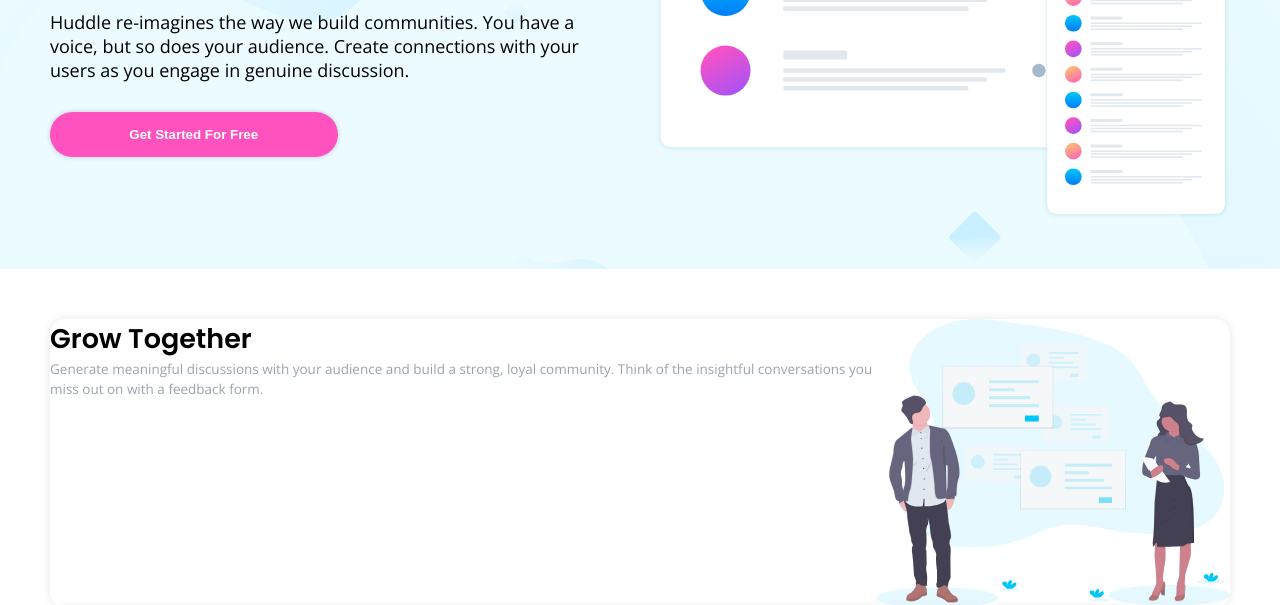
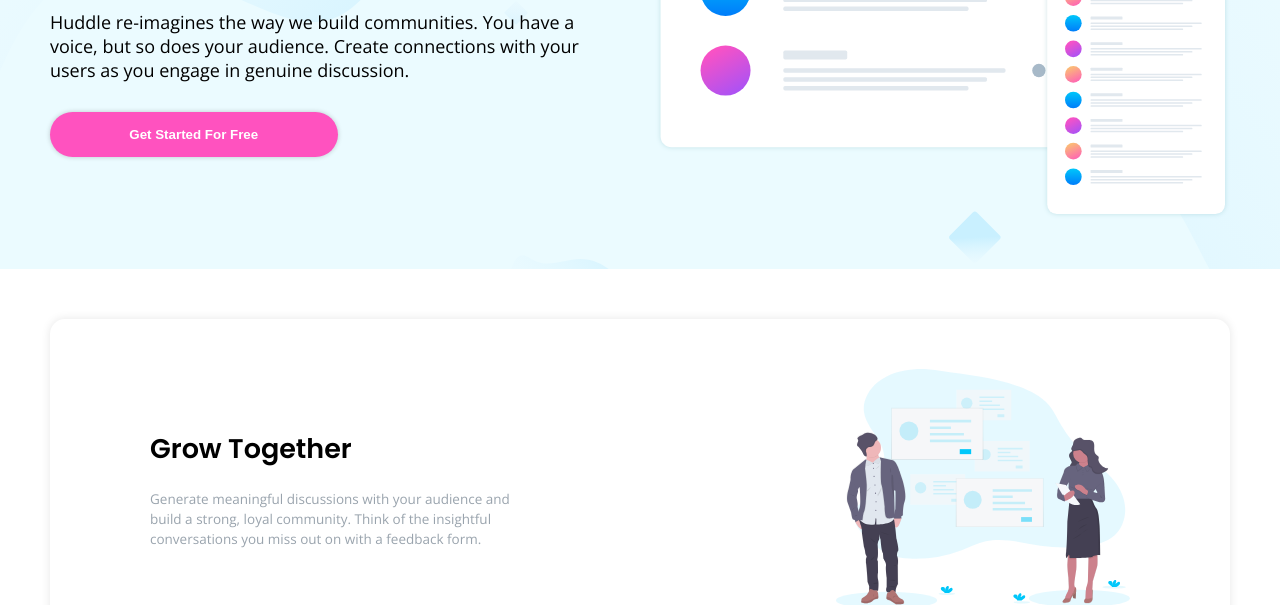
Before and after one commit to zmoerema/frontend-mentor-huddle-landing-page, a plain HTML site: page index.html in a window 1280 px wide. Shown: the part 337-942 px from the top of the page. Drawn offline with nearby package versions, Linux system fonts and the light colour scheme.

Commit message:
objectives layout done

```diff
--- a/styles.css
+++ b/styles.css
@@ -64,6 +64,14 @@ nav {
 #ready {
     box-shadow: 0 0 10px rgba(0, 0, 0, 0.1);
     border-radius: 15px;
+}
+
+.objective {
+    display: flex;
+}
+
+.objective h2 {
+    margin-bottom: 20px;
 }
 
 .objective p {
@@ -163,6 +171,13 @@ footer {
         width: 60%;
     }
 
+    .objective {
+        flex-direction: column;
+        margin: 30px 0;
+        padding: 50px;
+        gap: 50px;
+    }
+
     footer .logo {
         text-align: left;
         width: 50%;
@@ -224,7 +239,9 @@ footer {
     }
 
     .objective {
-        display: flex;
+        padding: 50px 100px;
+        justify-content: space-between;
+        align-items: center;
     }
 
     #grow-together,
@@ -234,6 +251,10 @@ footer {
 
     .objective-pic {
         width: 30%;
+    }
+
+    .objective-text {
+        width: 40%;
     }
 
     #ready {
```
